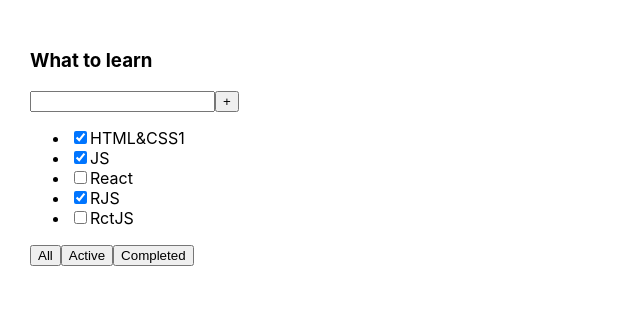
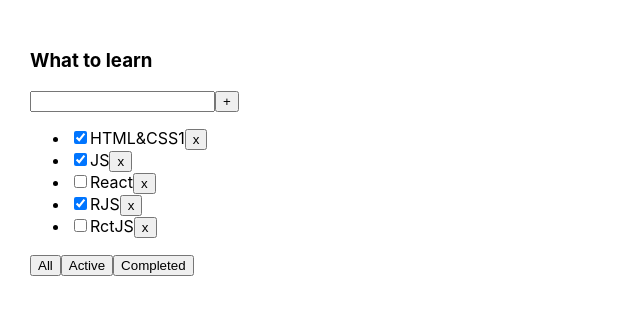
Before and after one commit to kroxaGAN/1-todolistNovember, a React (Create React App) app: page / in a window 1280 px wide. Shown: the top 314 px of the page, without its empty margins (0-640 px from the left). Built offline with nearby package versions, Linux system fonts and the light colour scheme.

Commit message:
finish monday 2

```diff
--- a/src/App.tsx
+++ b/src/App.tsx
@@ -1,19 +1,41 @@
-import React from 'react';
+import React, {useState} from 'react';
 import './App.css';
-import {Todolist} from "./Todolist";
+import {TaskType, Todolist} from "./Todolist";
+
+export type FilterType='all' | 'active' | 'completed'
 
 function App() {
-    const tasks = [
+    const [tasks,setTasks]=useState<TaskType[]>([
         {id: 1, title: "HTML&CSS1", isDone: true},
         {id: 2, title: "JS", isDone: true},
         {id: 3, title: "React", isDone: false},
         {id: 4, title: "RJS", isDone: true},
         {id: 5, title: "RctJS", isDone: false}
-    ]
+    ])
+    const [filter,setFilter]=useState<FilterType>('all')
+
+    const removeTask=(taskId:number)=>{
+        setTasks(tasks.filter((el)=>el.id!==taskId))
+    }
+    const filteredTasks=(value:FilterType)=>{
+        setFilter(value)
+    }
+    let filterTasks=tasks
+    if (filter === 'active'){
+        filterTasks=tasks.filter(el=>!el.isDone)
+    }
+    if (filter === 'completed'){
+        filterTasks=tasks.filter(el=>el.isDone)
+    }
 
     return (
         <div className="App">
-            <Todolist title={"What to learn"} tasks={tasks}/>
+            <Todolist
+                title={"What to learn"}
+                tasks={filterTasks}
+                removeTask={removeTask}
+                filteredTasks={filteredTasks}
+            />
         </div>
     );
 }
--- a/src/Todolist.tsx
+++ b/src/Todolist.tsx
@@ -1,6 +1,7 @@
 import React from "react";
+import {FilterType} from "./App";
 
-type TaskType = {
+export type TaskType = {
     id: number,
     title: string,
     isDone: boolean
@@ -8,12 +9,23 @@
 
 type TodolistType = {
     title: string,
-    tasks: TaskType[]
+    tasks: TaskType[],
+    removeTask:(taskId:number)=>void
+    filteredTasks:(value:FilterType)=>void
 }
 
 
 export const Todolist = (props: TodolistType) => {
-    const {title, tasks} = props
+    const {title, tasks,removeTask,filteredTasks} = props
+
+    const delButtonHandler=(taskId:number)=>{
+        removeTask(taskId)
+    }
+    const filterButtonClick=(filterValue:FilterType)=>{
+        filteredTasks(filterValue)
+    }
+
+
     return (
         <div>
             <h3>{title}</h3>
@@ -32,15 +44,16 @@
                                        }}
                                 />
                                 <span>{el.title}</span>
+                                <button onClick={()=>delButtonHandler(el.id)}>x</button>
                             </li>
                         )
                     })
                 }
             </ul>
             <div>
-                <button>All</button>
-                <button>Active</button>
-                <button>Completed</button>
+                <button onClick={()=>filterButtonClick('all')}>All</button>
+                <button onClick={()=>filterButtonClick('active')}>Active</button>
+                <button onClick={()=>filterButtonClick('completed')}>Completed</button>
             </div>
         </div>
     )
```
